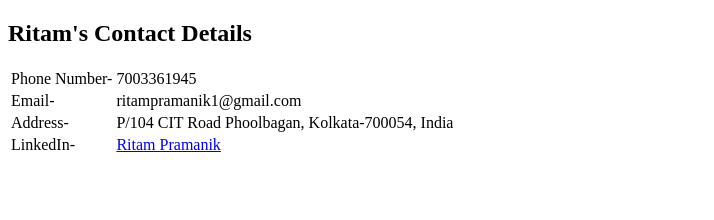
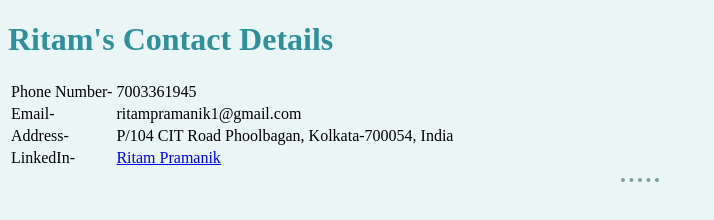
Before and after one commit to TheHackerFromMars/My-Webpage, a plain HTML site: page Contact Details.html in a window 1280 px wide. Shown: the whole page, without its empty margins (0-714 px from the left). Drawn offline with Linux system fonts and the light colour scheme; files that its build step writes are made by us from their sources.

Commit message:
Update Contact Details.html

```diff
--- a/Contact Details.html
+++ b/Contact Details.html
@@ -4,10 +4,11 @@
 <head>
   <meta charset="utf-8">
   <title>Contact Me</title>
+  <link rel="stylesheet" href="css/styles.css">
 </head>
 
 <body>
-  <h2>Ritam's Contact Details</h2>
+  <h1>Ritam's Contact Details</h1>
   <table>
     <tr>
       <td>Phone Number-</td>
@@ -26,6 +27,7 @@
       <td><a href="https://www.linkedin.com/in/ritam-pramanik-319a231b6/">Ritam Pramanik</a></td>
     </tr>
   </table>
+  <hr>
 
 </body>
 
```
